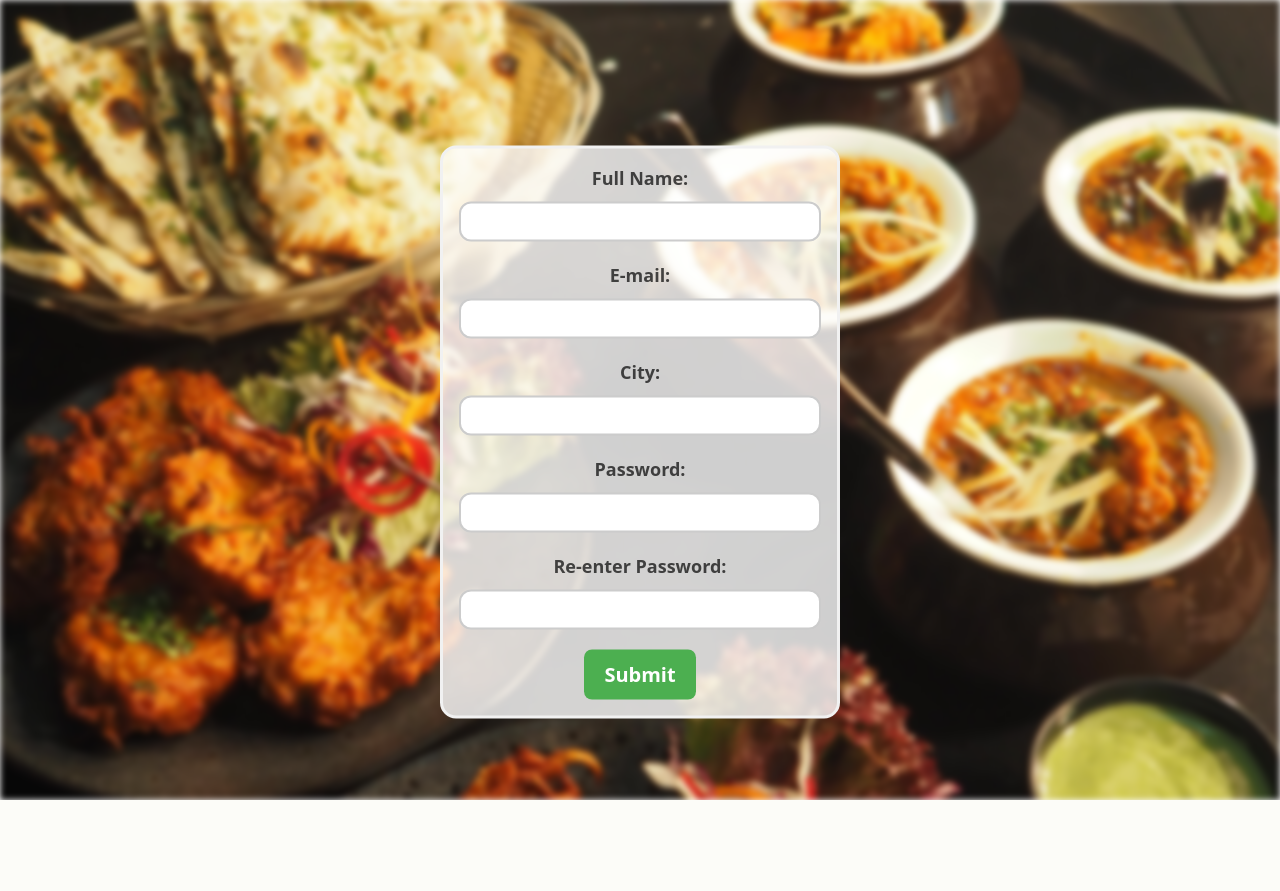
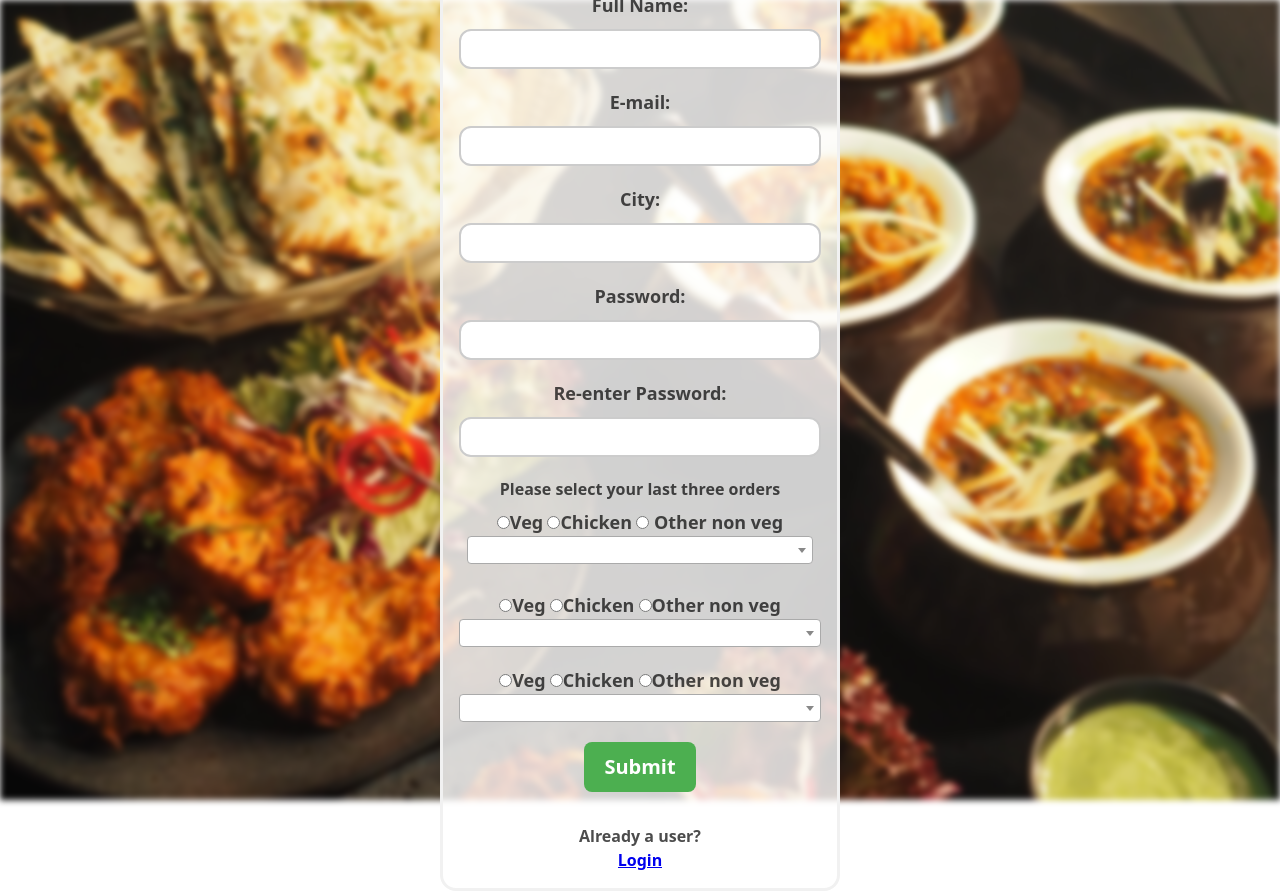
Before and after one commit to gouravengineer/flask-recomendation, a Flask app: page /signup in a window 1280 px wide. Before the commit the page ends 800 px from the top, so only its background shows below. Run offline with Flask 3, Linux system fonts and the light colour scheme; some libraries are stand-ins or nearby versions.

Commit message:
Updated signup page

```diff
--- a/food_recommendation/templates/signup.html
+++ b/food_recommendation/templates/signup.html
@@ -1,6 +1,7 @@
 <!DOCTYPE html>
 <html lang="en">
   <head>
+    <script src="http://code.jquery.com/jquery-1.11.3.min.js"></script>
     <meta charset="UTF-8" />
     <meta http-equiv="X-UA-Compatible" content="IE=edge" />
     <meta name="viewport" content="width=device-width, initial-scale=1.0" />
@@ -60,7 +61,8 @@
         border-radius: 12px;
       }
 
-      input[type='submit'] {
+      /* input[type='submit'] { */
+      #submit-btn {
         background-color: #4caf50;
         border: none;
         color: white;
@@ -75,23 +77,38 @@
         right: 0;
       }
 
-      input[type='submit']:hover {
+      .submit-btn:hover {
         background-color: white;
         color: #45a049;
         border: 2px solid #4caf50;
       }
+      .btn-link {
+        border: none;
+        outline: none;
+        background: none;
+        cursor: pointer;
+        color: #0000ee;
+        padding: 0;
+        text-decoration: underline;
+        font-family: inherit;
+        font-size: inherit;
+      }
     </style>
     <script src="https://cdn.tailwindcss.com"></script>
+    <link
+      href="https://cdn.jsdelivr.net/npm/select2@4.1.0-rc.0/dist/css/select2.min.css"
+      rel="stylesheet"
+    />
+    <script src="https://cdn.jsdelivr.net/npm/select2@4.1.0-rc.0/dist/js/select2.min.js"></script>
     <title>Document</title>
   </head>
   <body>
     <div class="bg-[#EEEEEE]" id="container-div"></div>
-    <form
-      action="/signup"
-      method="POST"
+    <!-- class="bg-text absolute max-w-[400px] mx-auto p-4 bg-[#FFFFFF]/80 mt-8 rounded-2xl absolute z-2" -->
+    <div
       class="bg-text absolute max-w-[400px] mx-auto p-4 bg-[#FFFFFF]/80 mt-8 rounded-2xl absolute z-2"
-      onsubmit="set_localStorage_Value()"
     >
+      <form action="/signup" method="POST" onsubmit="set_localStorage_Value()">
         {% if error %}
         <p class="text-red-500 font-bold">{{ error }}</p>
         {% endif %}
@@ -120,18 +137,196 @@
             required
           />
         </div>
-      <input class="hidden" name="mood" id="mood" />
-      <!-- <input class="hidden" name="preference" id="preference" />
-      <input class="hidden" name="type" id="type" /> -->
+        <div>Please select your last three orders</div>
+        <div class="form-group p-2">
+          <fieldset
+            class="group1"
+            id="order1"
+            required
+            onchange="set_input_option('order1','firstSelect')"
+          >
+            <label>
+              <input
+                name="order1"
+                type="radio"
+                value="veg"
+                class="order1"
+              />Veg</label
+            >
+            <label
+              ><input
+                name="order1"
+                type="radio"
+                value="chicken"
+                class="order1"
+              />Chicken</label
+            >
+            <label>
+              <input
+                name="order1"
+                type="radio"
+                value="other non veg"
+                class="order1"
+              />
+              Other non veg
+            </label>
+          </fieldset>
+          <div></div>
+          <select
+            name="dish1"
+            id="firstSelect"
+            class="bg-red-400 select"
+            required
+          >
+            <option value="" disabled selected></option>
+          </select>
+        </div>
 
-      <input type="submit" value="Submit" />
+        <div class="form-group">
+          <fieldset
+            class="group2"
+            id="order2"
+            required
+            onchange="set_input_option('order2','secondSelect')"
+          >
+            <label
+              ><input
+                name="order2"
+                type="radio"
+                value="veg"
+                class="order2"
+              />Veg</label
+            >
+            <label
+              ><input
+                name="order2"
+                type="radio"
+                value="chicken"
+                class="order2"
+              />Chicken</label
+            >
+            <label
+              ><input
+                name="order2"
+                type="radio"
+                value="other non veg"
+                class="order2"
+              />Other non veg</label
+            >
+          </fieldset>
+          <select name="dish2" id="secondSelect" class="p-4 select" required>
+            <option value="" disabled selected></option>
+          </select>
+        </div>
+
+        <div class="form-group">
+          <fieldset
+            class="group3"
+            id="order3"
+            required
+            onchange="set_input_option('order3','thirdSelect')"
+          >
+            <label>
+              <input
+                name="order3"
+                type="radio"
+                value="veg"
+                class="order3"
+              />Veg</label
+            >
+            <label>
+              <input
+                name="order3"
+                type="radio"
+                value="chicken"
+                class="order3"
+              />Chicken</label
+            >
+            <label
+              ><input
+                name="order3"
+                type="radio"
+                value="other non veg"
+                class="order3"
+              />Other non veg</label
+            >
+          </fieldset>
+          <select name="dish3" id="thirdSelect" class="p-4 select" required>
+            <option value="" disabled selected></option>
+          </select>
+        </div>
+
+        <input name="record_id" value="{{record_id}}" hidden />
+
+        <input
+          type="submit"
+          value="Submit"
+          class="submit-btn bg-green text-white"
+          id="submit-btn"
+        />
       </form>
+      <!-- Form for Login-->
+      <form method="GET" action="/render_login" class="text-center mt-8">
+        <p>Already a user?</p>
+        <input name="record_id" value="{{record_id}}" hidden />
+        <input type="submit" value="Login" class="btn-link" />
+      </form>
+    </div>
     <script>
       function set_localStorage_Value() {
         document.getElementById('mood').value = localStorage.getItem('mood');
-        document.getElementById('preference').value = localStorage.getItem('preference');
+        document.getElementById('preference').value =
+          localStorage.getItem('preference');
         document.getElementById('type').value = localStorage.getItem('type');
         return true;
+      }
+
+      const set_input_option = (option, input_id) => {
+        const selectElement = document.getElementById(`${input_id}`);
+        const firstElementChild = selectElement.firstElementChild;
+        selectElement.innerHTML = '';
+        selectElement.append(firstElementChild);
+
+        let val = getRadioValue(option);
+
+        let arr = categorySelect(val);
+
+        let inpuData = arr;
+        for (let i = 0; i < inpuData.length; i++) {
+          let option = document.createElement('option');
+          option.setAttribute('value', inpuData[i]);
+
+          let optionText = document.createTextNode(inpuData[i]);
+          option.appendChild(optionText);
+
+          selectElement.appendChild(option);
+        }
+      };
+      const categorySelect = (radio) => {
+        if (radio === 'veg') {
+          data = ['CHANA', 'VEG KADAI', 'GOBI MASALA', 'UNDHIYO'];
+        } else if (radio === 'chicken') {
+          data = ['chicken1', 'chicken2'];
+        } else if (radio === 'other non veg') {
+          data = ['ot1 ', 'ot2 '];
+        }
+        return data;
+      };
+
+      $(document).ready(function () {
+        $('.select').select2();
+      });
+
+      function getRadioValue(option) {
+        var selectedOption = document.querySelector(
+          `input[name=${option}]:checked`
+        );
+        if (selectedOption) {
+          var value = selectedOption.value;
+          console.log(value);
+          return value;
+        } else {
+        }
       }
     </script>
   </body>
```
Lines whose indentation alone changed are shown as unchanged.
